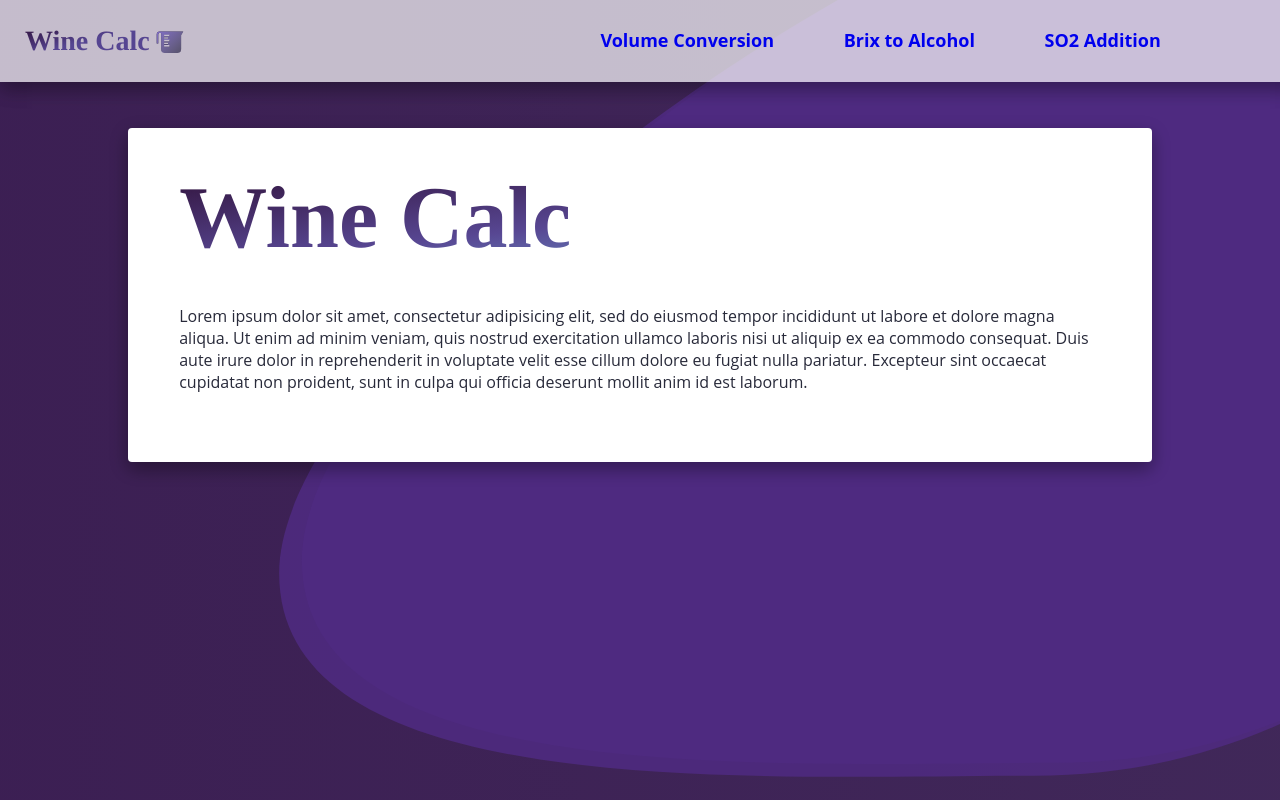
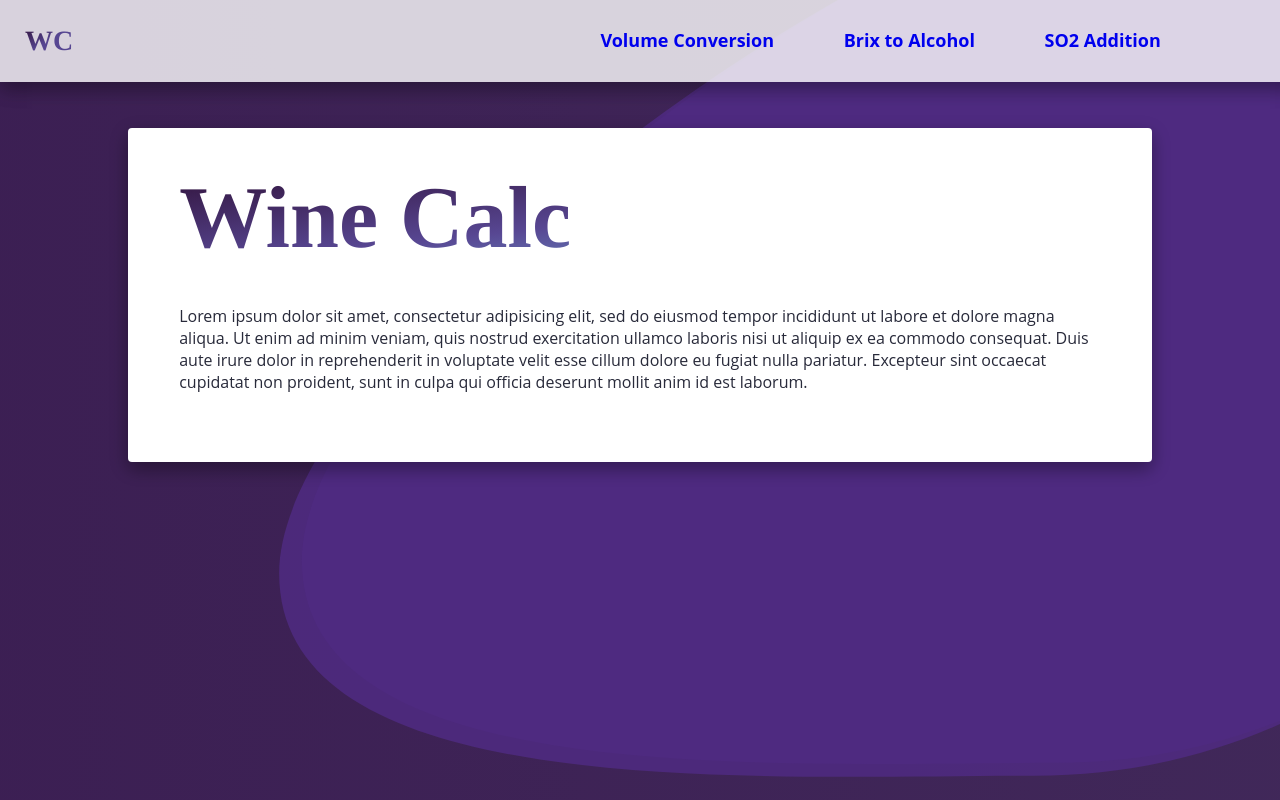
Before and after one commit to dillansimmons/winecalc, a React (Create React App) app: page / in a window 1280 px wide. Built offline with nearby package versions, Linux system fonts and the light colour scheme.

Commit message:
edits to logo hover effect

```diff
--- a/src/App.js
+++ b/src/App.js
@@ -22,8 +22,8 @@ class App extends Component {
       <div className='app'>
       <div className="nav">
       <div className="logo">
-        <Link to='/'>Wine Calc</Link>
-          <svg id="Layer_1" xmlns="http://www.w3.org/2000/svg" viewBox="-1277.3 888.2 433.4 406">
+        <Link to='/'>WC</Link>
+          {/*<svg id="Layer_1" xmlns="http://www.w3.org/2000/svg" viewBox="-1277.3 888.2 433.4 406">
             <path d="M-180.3-370h182v182h-182zm-996.4 1337.2h-31.1a45 45 0 0 0-45 45V1141h22.8v-128.8c0-12.3 10-22.2 22.2-22.2h19.7v236.3a51.8 51.8 0 0 0 51.7 51.7h184.5a51.8 51.8 0 0 0 51.7-51.7v-202.6l31.3-56.6h-307.8zm30.4 83.7h56.8v22.8h-56.8v-22.8zm0 76.1h56.8v22.8h-56.8V1127zm79.3 60.8h-79.3V1165h79.3v22.8zm0-76.1h-79.3v-22.8h79.3v22.8zm0-76h-79.3v-22.8h79.3v22.8z"/>
             <linearGradient id="SVGID_1_" gradientUnits="userSpaceOnUse" x1="-504" y1="1650.4" x2="-1403.8" y2="720.6">
               <stop offset="0" stopColor="#fff" stopOpacity="0"/>
@@ -31,7 +31,7 @@ class App extends Component {
             </linearGradient>
             <path d="M-1176.7 968.4h-31.1a45 45 0 0 0-45 45v128.8h22.8v-128.8c0-12.3 10-22.2 22.2-22.2h19.7v236.3a51.8 51.8 0 0 0 51.7 51.7h184.5a51.8 51.8 0 0 0 51.7-51.7v-202.6l31.3-56.6h-307.8zm30.4 83.7h56.8v22.8h-56.8v-22.8zm0 76.1h56.8v22.8h-56.8v-22.8zm79.3 60.8h-79.3v-22.8h79.3v22.8zm0-76.1h-79.3v-22.8h79.3v22.8zm0-76h-79.3V1014h79.3v22.9z" fill="url(#SVGID_1_)"/>
             <path d="M-2069.6 395.9a9 9 0 0 0-5.1-5.2l-87.8-35.4a60.5 60.5 0 0 0-51.7-53.6l-5.1-58.7a9 9 0 0 0-6.1-7.8 9 9 0 0 0-9.5 2.5l-33.2 36.6-18-63a8.9 8.9 0 0 0-8.3-6.5 9.2 9.2 0 0 0-8.8 5.9l-110.9 305.9a9 9 0 0 0 7.3 12l177 24.4 1.2.1a9 9 0 0 0 9-9l.1-64.3a132.7 132.7 0 0 0 97.4-18.4c21.8-13.8 39.9-34 52.1-58.4a8.4 8.4 0 0 0 .4-7.1zm-137.7-14.7a14.8 14.8 0 1 1 0-29.6 14.8 14.8 0 1 1 0 29.6z"/>
-          </svg>
+          </svg>*/}
       </div>
       <ul>
 {/*        <li>
--- a/src/index.css
+++ b/src/index.css
@@ -60,7 +60,7 @@ h1, h2, h3, h4{
   /*height:40px;*/
   width:100%;
   color:#fff;
-  background: rgba(255,255,255,.7);
+  background: rgba(255,255,255,.8);
   box-shadow: 0 8px 17px 0 rgba(0,0,0,0.2), 0 6px 20px 0 rgba(0,0,0,0.19);
   padding:10px;
   top:0;
```
